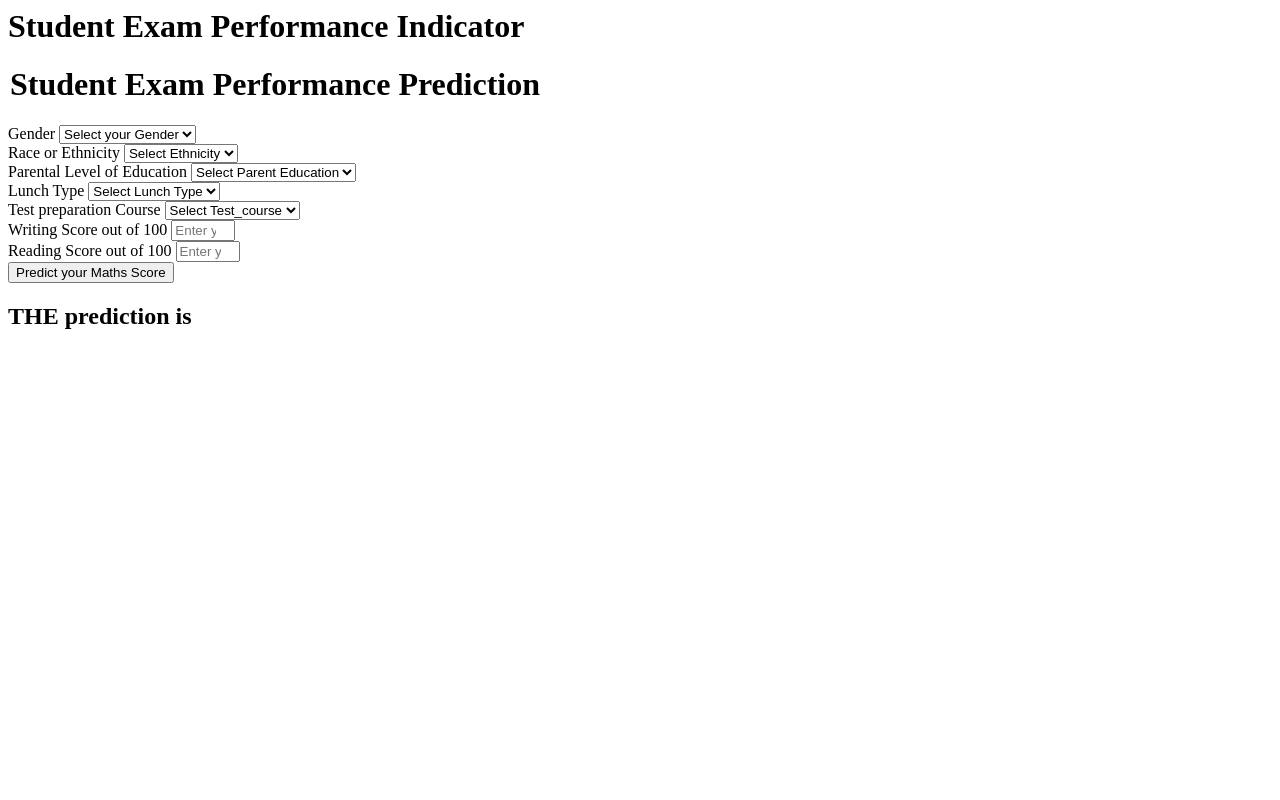
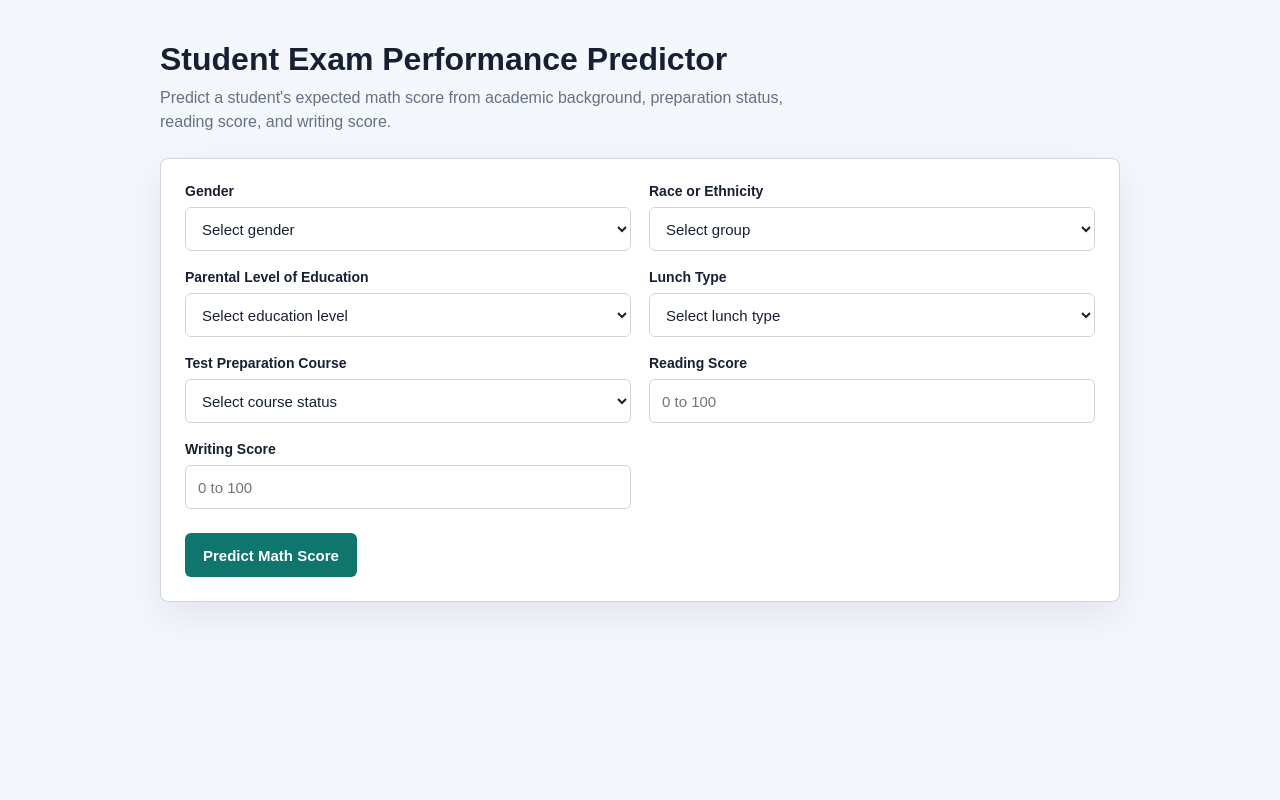
Before and after one commit to sidhjain31/MLProject, a Flask app: page / in a window 1280 px wide. Run offline with Flask 3, Linux system fonts and the light colour scheme.

Commit message:
Make Student predictor pipeline  project interview ready

```diff
--- a/app.py
+++ b/app.py
@@ -1,7 +1,4 @@
 from flask import Flask, request, render_template
-import numpy as np
-import pandas as pd
-from sklearn.preprocessing import StandardScaler
 from src.pipeline.predict_pipeline import CustomData, PredictPipeline
 
 application = Flask(__name__)
@@ -18,25 +15,28 @@ def predict_datapoint():
     if request.method == 'GET':
         return render_template('home.html')
     else:
-        data = CustomData(
-            gender=request.form.get('gender'),
-            race_ethnicity=request.form.get('race_ethnicity'),
-            parental_level_of_education=request.form.get('parental_level_of_education'),
-            lunch=request.form.get('lunch'),
-            test_preparation_course=request.form.get('test_preparation_course'),
-            reading_score=float(request.form.get('reading_score')),
-            writing_score=float(request.form.get('writing_score'))
-        )
+        try:
+            data = CustomData(
+                gender=request.form.get('gender'),
+                race_ethnicity=request.form.get('race_ethnicity'),
+                parental_level_of_education=request.form.get('parental_level_of_education'),
+                lunch=request.form.get('lunch'),
+                test_preparation_course=request.form.get('test_preparation_course'),
+                reading_score=float(request.form.get('reading_score')),
+                writing_score=float(request.form.get('writing_score'))
+            )
+        except (TypeError, ValueError):
+            return render_template(
+                'home.html',
+                error="Please enter valid reading and writing scores between 0 and 100."
+            )
 
-        # Convert form data to DataFrame
         pred_df = data.get_data_as_data_frame()
-        print(pred_df)
 
-        # Run prediction pipeline
         predict_pipeline = PredictPipeline()
         results = predict_pipeline.predict(pred_df)
 
-        return render_template('home.html', results=results[0])
+        return render_template('home.html', results=round(float(results[0]), 2))
 
 
 if __name__ == "__main__":
--- a/requirements.txt
+++ b/requirements.txt
@@ -6,4 +6,5 @@ scikit-learn
 catboost
 xgboost
 dill
-# -e .
+flask
+-e .
--- a/setup.py
+++ b/setup.py
@@ -1,7 +1,7 @@
 from setuptools import find_packages, setup
 from typing import List
 
-HYPEN_E_DOT = '-e .'
+HYPHEN_E_DOT = '-e .'
 
 def get_requirements(file_path: str) -> List[str]:
     """
@@ -11,8 +11,8 @@ def get_requirements(file_path: str) -> List[str]:
         requirements = file_obj.readlines()
         requirements = [req.strip() for req in requirements]  # removes \n and spaces
 
-        if HYPEN_E_DOT in requirements:
-            requirements.remove(HYPEN_E_DOT)
+        if HYPHEN_E_DOT in requirements:
+            requirements.remove(HYPHEN_E_DOT)
     return requirements
 
 setup(
--- a/src/utils.py
+++ b/src/utils.py
@@ -14,7 +14,7 @@ def save_object(file_path, obj):
 
         with open(file_path, "wb") as file_obj:
             dill.dump(obj, file_obj)
-        logging.info(f"✅ Object saved successfully at {file_path}")
+        logging.info(f"Object saved successfully at {file_path}")
 
     except Exception as e:
         raise CustomException(e, sys)
@@ -29,11 +29,11 @@ def evaluate_models(X_train, y_train, X_test, y_test, models, params):
 
             param_grid = params.get(model_name, {})
 
-            # ✅ If hyperparameters exist → perform tuning
             if len(param_grid) > 0:
                 gs = GridSearchCV(model, param_grid, cv=3, n_jobs=-1, verbose=1)
                 gs.fit(X_train, y_train)
                 best_model = gs.best_estimator_  # already fitted
+                models[model_name] = best_model
             else:
                 model.fit(X_train, y_train)
                 best_model = model
@@ -46,7 +46,7 @@ def evaluate_models(X_train, y_train, X_test, y_test, models, params):
 
             report[model_name] = test_score
 
-            logging.info(f"{model_name} - Train R²: {train_score:.3f}, Test R²: {test_score:.3f}")
+            logging.info(f"{model_name} - Train R2: {train_score:.3f}, Test R2: {test_score:.3f}")
 
         return report
 
--- a/templates/home.html
+++ b/templates/home.html
@@ -1,111 +1,241 @@
-<html>
+<!DOCTYPE html>
+<html lang="en">
+<head>
+    <meta charset="UTF-8">
+    <meta name="viewport" content="width=device-width, initial-scale=1.0">
+    <title>Student Exam Performance Predictor</title>
+    <style>
+        :root {
+            --bg: #f4f7fb;
+            --panel: #ffffff;
+            --ink: #172033;
+            --muted: #667085;
+            --line: #d0d5dd;
+            --accent: #0f766e;
+            --accent-dark: #115e59;
+            --result-bg: #ecfdf3;
+            --error-bg: #fff1f2;
+            --error-ink: #be123c;
+        }
+
+        * {
+            box-sizing: border-box;
+        }
+
+        body {
+            margin: 0;
+            min-height: 100vh;
+            font-family: Arial, Helvetica, sans-serif;
+            background: var(--bg);
+            color: var(--ink);
+        }
+
+        main {
+            width: min(960px, calc(100% - 32px));
+            margin: 0 auto;
+            padding: 40px 0;
+        }
+
+        .intro {
+            margin-bottom: 24px;
+        }
+
+        .intro h1 {
+            margin: 0 0 8px;
+            font-size: 32px;
+            line-height: 1.2;
+        }
+
+        .intro p {
+            margin: 0;
+            max-width: 680px;
+            color: var(--muted);
+            line-height: 1.5;
+        }
+
+        .predictor {
+            background: var(--panel);
+            border: 1px solid var(--line);
+            border-radius: 8px;
+            padding: 24px;
+            box-shadow: 0 14px 40px rgba(16, 24, 40, 0.08);
+        }
+
+        form {
+            display: grid;
+            grid-template-columns: repeat(2, minmax(0, 1fr));
+            gap: 18px;
+        }
+
+        .field {
+            display: flex;
+            flex-direction: column;
+            gap: 8px;
+        }
+
+        label {
+            font-size: 14px;
+            font-weight: 700;
+        }
+
+        select,
+        input {
+            width: 100%;
+            min-height: 44px;
+            border: 1px solid var(--line);
+            border-radius: 6px;
+            padding: 10px 12px;
+            font-size: 15px;
+            color: var(--ink);
+            background: #ffffff;
+        }
+
+        select:focus,
+        input:focus {
+            border-color: var(--accent);
+            outline: 3px solid rgba(15, 118, 110, 0.18);
+        }
+
+        .actions {
+            grid-column: 1 / -1;
+            display: flex;
+            align-items: center;
+            gap: 16px;
+            flex-wrap: wrap;
+            padding-top: 6px;
+        }
+
+        button {
+            min-height: 44px;
+            border: 0;
+            border-radius: 6px;
+            padding: 0 18px;
+            font-size: 15px;
+            font-weight: 700;
+            color: #ffffff;
+            background: var(--accent);
+            cursor: pointer;
+        }
+
+        button:hover {
+            background: var(--accent-dark);
+        }
+
+        .message {
+            margin: 0;
+            padding: 10px 14px;
+            border-radius: 6px;
+            font-weight: 700;
+        }
+
+        .result {
+            background: var(--result-bg);
+            color: var(--accent-dark);
+        }
+
+        .error {
+            background: var(--error-bg);
+            color: var(--error-ink);
+        }
+
+        @media (max-width: 700px) {
+            main {
+                width: min(100% - 24px, 960px);
+                padding: 24px 0;
+            }
+
+            .intro h1 {
+                font-size: 26px;
+            }
+
+            form {
+                grid-template-columns: 1fr;
+            }
+        }
+    </style>
+</head>
 <body>
-    <div class="login">
-       <h1>Student Exam Performance Indicator</h1>
+    <main>
+        <section class="intro" aria-labelledby="page-title">
+            <h1 id="page-title">Student Exam Performance Predictor</h1>
+            <p>Predict a student's expected math score from academic background, preparation status, reading score, and writing score.</p>
+        </section>
 
-       <form action="{{ url_for('predict_datapoint')}}" method="post">
-        <h1>
-            <legend>Student Exam Performance Prediction</legend>
-        </h1>
-        <div class="mb-3">
-            <label class="form-label">Gender</label>
-            <select class="form-control" name="gender" placeholder="Enter you Gender" required>
-                <option class="placeholder" selected disabled value="">Select your Gender</option>
-                <option value="male">
-                    Male
-                </option>
-                <option value="female">
-                    Female
-                </option>
+        <section class="predictor">
+            <form action="{{ url_for('predict_datapoint') }}" method="post">
+                <div class="field">
+                    <label for="gender">Gender</label>
+                    <select id="gender" name="gender" required>
+                        <option selected disabled value="">Select gender</option>
+                        <option value="male">Male</option>
+                        <option value="female">Female</option>
                     </select>
                 </div>
-        <div class="mb-3">
-            <label class="form-label">Race or Ethnicity</label>
-            <select class="form-control" name="ethnicity" placeholder="Enter you ethnicity" required>
-                <option class="placeholder" selected disabled value="">Select Ethnicity</option>
-                <option value="group A">
-                    Group A
-                </option>
-                <option value="group B">
-                    Group B
-                </option>
-                <option value="group C">
-                    Group C
-                </option>
-                <option value="group D">
-                    Group D
-                </option>
-                <option value="group E">
-                    Group E
-                </option>
+
+                <div class="field">
+                    <label for="race_ethnicity">Race or Ethnicity</label>
+                    <select id="race_ethnicity" name="race_ethnicity" required>
+                        <option selected disabled value="">Select group</option>
+                        <option value="group A">Group A</option>
+                        <option value="group B">Group B</option>
+                        <option value="group C">Group C</option>
+                        <option value="group D">Group D</option>
+                        <option value="group E">Group E</option>
                     </select>
                 </div>
-        <div class="mb-3">
-            <label class="form-label">Parental Level of Education</label>
-            <select class="form-control" name="parental_level_of_education"
-                placeholder="Enter you Parent Education" required>
-                <option class="placeholder" selected disabled value="">Select Parent Education</option>
-                <option value="associate's degree">
-                    associate's degree
-                </option>
-                <option value="bachelor's degree">
-                    bachelor's degree
-                </option>
-                <option value="high school">
-                    high school
-                </option>
-                <option value="master's degree">
-                    master's degree
-                </option>
-                <option value="some college">
-                    some college
-                </option>
-                <option value="some high school">
-                    some high school
-                </option>
+
+                <div class="field">
+                    <label for="parental_level_of_education">Parental Level of Education</label>
+                    <select id="parental_level_of_education" name="parental_level_of_education" required>
+                        <option selected disabled value="">Select education level</option>
+                        <option value="associate's degree">Associate's degree</option>
+                        <option value="bachelor's degree">Bachelor's degree</option>
+                        <option value="high school">High school</option>
+                        <option value="master's degree">Master's degree</option>
+                        <option value="some college">Some college</option>
+                        <option value="some high school">Some high school</option>
                     </select>
                 </div>
-        <div class="mb-3">
-            <label class="form-label">Lunch Type</label>
-            <select class="form-control" name="lunch" placeholder="Enter you Lunch" required>
-                <option class="placeholder" selected disabled value="">Select Lunch Type</option>
-                <option value="free/reduced">
-                    free/reduced
-                </option>
-                <option value="standard">
-                    standard
-                </option>
+
+                <div class="field">
+                    <label for="lunch">Lunch Type</label>
+                    <select id="lunch" name="lunch" required>
+                        <option selected disabled value="">Select lunch type</option>
+                        <option value="free/reduced">Free/reduced</option>
+                        <option value="standard">Standard</option>
                     </select>
                 </div>
-        <div class="mb-3">
-            <label class="form-label">Test preparation Course</label>
-            <select class="form-control" name="test_preparation_course" placeholder="Enter you Course"
-                required>
-                <option class="placeholder" selected disabled value="">Select Test_course</option>
-                <option value="none">
-                    None
-                </option>
-                <option value="completed">
-                    Completed
-                </option>
+
+                <div class="field">
+                    <label for="test_preparation_course">Test Preparation Course</label>
+                    <select id="test_preparation_course" name="test_preparation_course" required>
+                        <option selected disabled value="">Select course status</option>
+                        <option value="none">None</option>
+                        <option value="completed">Completed</option>
                     </select>
                 </div>
-        <div class="mb-3">
-            <label class="form-label">Writing Score out of 100</label>
-            <input class="form-control" type="number" name="reading_score"
-                placeholder="Enter your Reading score" min='0' max='100' />
+
+                <div class="field">
+                    <label for="reading_score">Reading Score</label>
+                    <input id="reading_score" type="number" name="reading_score" placeholder="0 to 100" min="0" max="100" required>
                 </div>
-        <div class="mb-3">
-            <label class="form-label">Reading Score out of 100</label>
-            <input class="form-control" type="number" name="writing_score"
-                placeholder="Enter your Reading Score" min='0' max='100' />
+
+                <div class="field">
+                    <label for="writing_score">Writing Score</label>
+                    <input id="writing_score" type="number" name="writing_score" placeholder="0 to 100" min="0" max="100" required>
                 </div>
-        <div class="mb-3">
-            <input class="btn btn-primary" type="submit" value="Predict your Maths Score" required />
+
+                <div class="actions">
+                    <button type="submit">Predict Math Score</button>
+                    {% if results is defined %}
+                    <p class="message result">Predicted math score: {{ results }}</p>
+                    {% endif %}
+                    {% if error is defined %}
+                    <p class="message error">{{ error }}</p>
+                    {% endif %}
                 </div>
             </form>
-    <h2>
-       THE  prediction is {{results}}
-    </h2>
-   <body>
+        </section>
+    </main>
+</body>
 </html>
--- a/templates/index.html
+++ b/templates/index.html
@@ -0,0 +1 @@
+<h1>Welcome to the page </h1>
```
Also changed, not shown: catboost_info/catboost_training.json (+100 -100 lines), src/components/data_ingestion.py (+8 -9 lines), src/components/data_transformation.py (+7 -3 lines), src/components/model_trainer.py (+8 -7 lines), src/pipeline/predict_pipeline.py (+7 -3 lines), README.md, 4 other files. Lines whose indentation alone changed are shown as unchanged.
